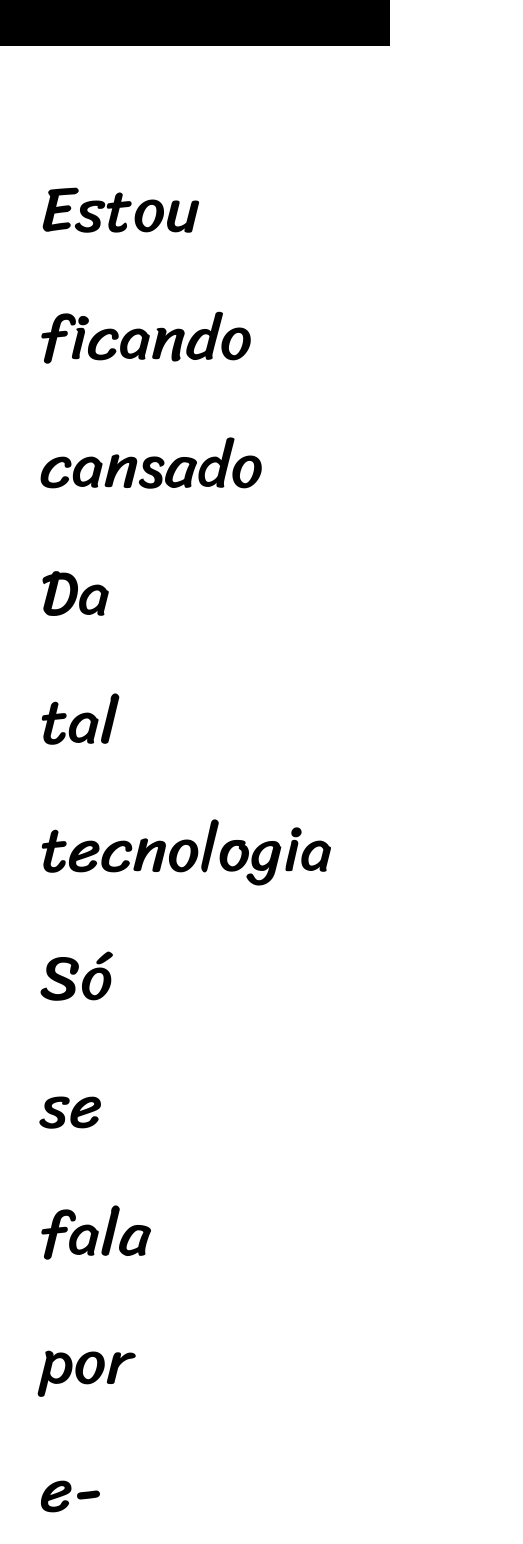
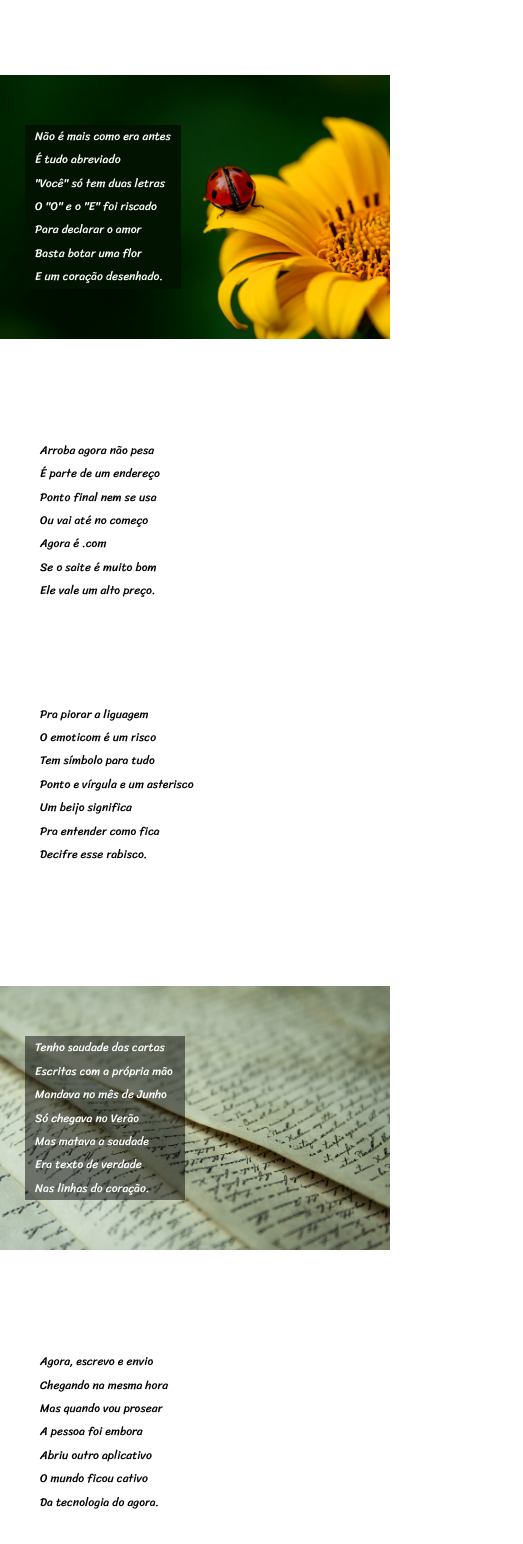
Before and after one commit to Gabriel-silva-lacerda/desafio-cordel, a plain HTML site: page index.html in a window 390 px wide. Shown: the part 456-2000 px from the top of the page, 523 px wide, since content can reach past the window. Drawn offline with Linux system fonts and the light colour scheme.

Commit message:
responsividade

```diff
--- a/index.html
+++ b/index.html
@@ -8,7 +8,7 @@
     <link rel="stylesheet" href="style.css">
 </head>
 <body>
-    <section class="initialtitle">
+    <header class="initial-title">
         <div class="container">
             <h1 id="tittle">
                 Cordel Moderno
@@ -19,7 +19,7 @@
             <h2 class="subtitle">Por <span id="author-name"><a href="#">Milton Duarte</a></span>
             </h2>
         </div>
-    </section>
+    </header>
 
     <main>
         <section class="first-content">
@@ -40,11 +40,11 @@
             <div class="second-poem">
                 <p class="second-paragraph">
                     Não é mais como era antes
-                    É tudo abreviado
+                    <br>É tudo abreviado
                     <br>"Você" só tem duas letras
-                    O "O" e o "E" foi riscado
-                    Para declarar o amor
-                    Basta botar uma flor
+                    <br>O "O" e o "E" foi riscado
+                    <br>Para declarar o amor
+                    <br>Basta botar uma flor
                     <br>E um coração desenhado.
                 </p>
             </div>
@@ -57,7 +57,7 @@
                     <br>É parte de um endereço
                     Ponto final nem se usa
                     <br>Ou vai até no começo
-                    Agora é .com
+                    <br>Agora é .com
                     <br>Se o saite é muito bom
                     <br>Ele vale um alto preço.
                 </p>
@@ -70,7 +70,7 @@
                     <br>Ponto e vírgula e um asterisco
                     Um beijo significa
                     <br>Pra entender como fica
-                    Decifre esse rabisco.
+                    <br>Decifre esse rabisco.
                 </p>
             </div>
         </section>
@@ -81,7 +81,7 @@
                     Tenho saudade das cartas
                     Escritas com a própria mão
                     Mandava no mês de Junho
-                    Só chegava no Verão
+                    <br>Só chegava no Verão
                     <br>Mas matava a saudade
                     <br>Era texto de verdade
                     <br>Nas linhas do coração.
@@ -99,16 +99,8 @@
                     <br>O mundo ficou cativo
                     <br>Da tecnologia do agora.
                 </p>
-                <!-- <p class="fifth paragraph">
-                    Felizmente, pra orar
-                    Não precisa de internet
-                    Deus escuta todo mundo
-                    Se quiser, faça esse teste
-                    Dois pontos são dois joelhos
-                    Seus lábios são aparelhos
-                    Deixe que Deus interprete.
-                </p> -->
             </div>
+
             <div class="fifth-paragraph-two">
                 <p id="fifth-paragraph">
                     Felizmente, pra orar
@@ -116,15 +108,15 @@
                     <br>Deus escuta todo mundo
                     <br>Se quiser, faça esse teste
                     <br>Dois pontos são dois joelhos
-                    Seus lábios são aparelhos
-                    Deixe que Deus interprete.
+                    <br>Seus lábios são aparelhos
+                    <br>Deixe que Deus interprete.
                 </p>
             </div>
         </section>
     </main>
 
     <footer id="footer">
-        <p class="footer paragraph">Site criado por <span id="footer name"><a href="#">Gustava Guanabara</a></span> para o <span id="footer channel"><a href="#">CursoemVideo</a></span></p>
+        <p class="footer paragraph">Site criado por <span id="footer name"><a href="#">Gustavo Guanabara</a></span> para o <span id="footer channel"><a href="#">CursoemVideo</a></span></p>
     </footer>
 </body>
 </html>
--- a/style.css
+++ b/style.css
@@ -24,8 +24,9 @@
 #tittle {
     font-family: 'Passion One', cursive, sans-serif;
     color: #FFFFFF;
-    font-size: 11rem;
+    font-size: 10vw;
     padding-top: 50px;
+
 }
 
 #tittle:hover {
@@ -34,7 +35,7 @@
 
 .subtitle {
     color: #FFFFFF;
-    font-size: 1rem;
+    font-size: min(1rem, 2vw);
     font-family: Verdana, Geneva, Tahoma, sans-serif;
     font-weight: normal;
     padding-bottom: 45px;
@@ -59,8 +60,6 @@ main {
 
 .first-content {
     max-width: 100%;
-    margin-top: 100px;
-    margin-left: 40px;
     margin: 100px 0 200px 40px;
 }
 
@@ -69,7 +68,7 @@ main {
 }
 
 .first-paragraph {
-    font-size: 4rem;
+    font-size: 3vw;
     font-family: 'Sriracha', cursive;
     line-height: 2em;
 }
@@ -80,7 +79,9 @@ main {
     max-width: 100%;
     background-image: url("imagens/background001.jpg");
     background-size: cover;
+    background-repeat: no-repeat;
     background-attachment: fixed;
+    background-position: right center;
 }
 
 .second-poem {
@@ -92,7 +93,7 @@ main {
 
 .second-paragraph{
     color: #FFFFFF;
-    font-size: 4rem;
+    font-size: 3vw;
     font-family: 'Sriracha', cursive;
     line-height: 2em;
     padding-left: 10px;
@@ -112,7 +113,7 @@ main {
 }
 
 .third-paragraph {
-    font-size: 4rem;
+    font-size: 3vw;
     font-family: 'Sriracha', cursive;
     line-height: 2em;
 }
@@ -122,7 +123,7 @@ main {
 }
 
 #third-paragraph {
-    font-size: 4rem;
+    font-size: 3vw;
     font-family: 'Sriracha', cursive;
     line-height: 2em;
     margin-top: 130px;
@@ -134,7 +135,9 @@ main {
     max-width: 100%;
     background-image: url("imagens/background002.jpg");
     background-size: cover;
+    background-repeat: no-repeat;
     background-attachment: fixed;
+    background-position: center;
 }
 
 .fourth-poem {
@@ -146,7 +149,7 @@ main {
 
 .fourth-paragraph{
     color: #FFFFFF;
-    font-size: 4rem;
+    font-size: 3vw;
     font-family: 'Sriracha', cursive;
     line-height: 2em;
     padding-left: 10px;
@@ -166,7 +169,7 @@ main {
 }
 
 .fifth-paragraph {
-    font-size: 4rem;
+    font-size: 3vw;
     font-family: 'Sriracha', cursive;
     line-height: 2em;
 }
@@ -176,7 +179,7 @@ main {
 }
 
 #fifth-paragraph {
-    font-size: 4rem;
+    font-size: 3vw;
     font-family: 'Sriracha', cursive;
     line-height: 2em;
     margin-top: 130px;
@@ -188,7 +191,7 @@ main {
     background-color: #000000;
     padding: 9px 0px;
     text-align: center;
-    font-size: 1rem;
+    font-size: min(1rem, 2vw);
 }
 
 #footer p {
@@ -206,3 +209,34 @@ main {
 #footer span a:hover {
     text-decoration: underline;
 }
+
+@media (max-width: 580px) {
+    .first-content {
+        margin: 100px 0 120px 40px;
+    }
+
+    .second-poem {
+        margin: 50px 0px 50px 25px;
+    }
+
+    .third-content {
+        margin: 100px 0 120px 40px;
+    }
+
+    #third-paragraph {
+        margin-top: 100px;
+    }
+
+    .fourth-poem {
+        margin: 50px 0px 50px 25px;
+    }
+
+    #fifth-paragraph {
+        margin-top: 100px;
+    }
+
+    .fifth-content {
+        margin: 100px 0 120px 40px;
+    }
+
+}
```
